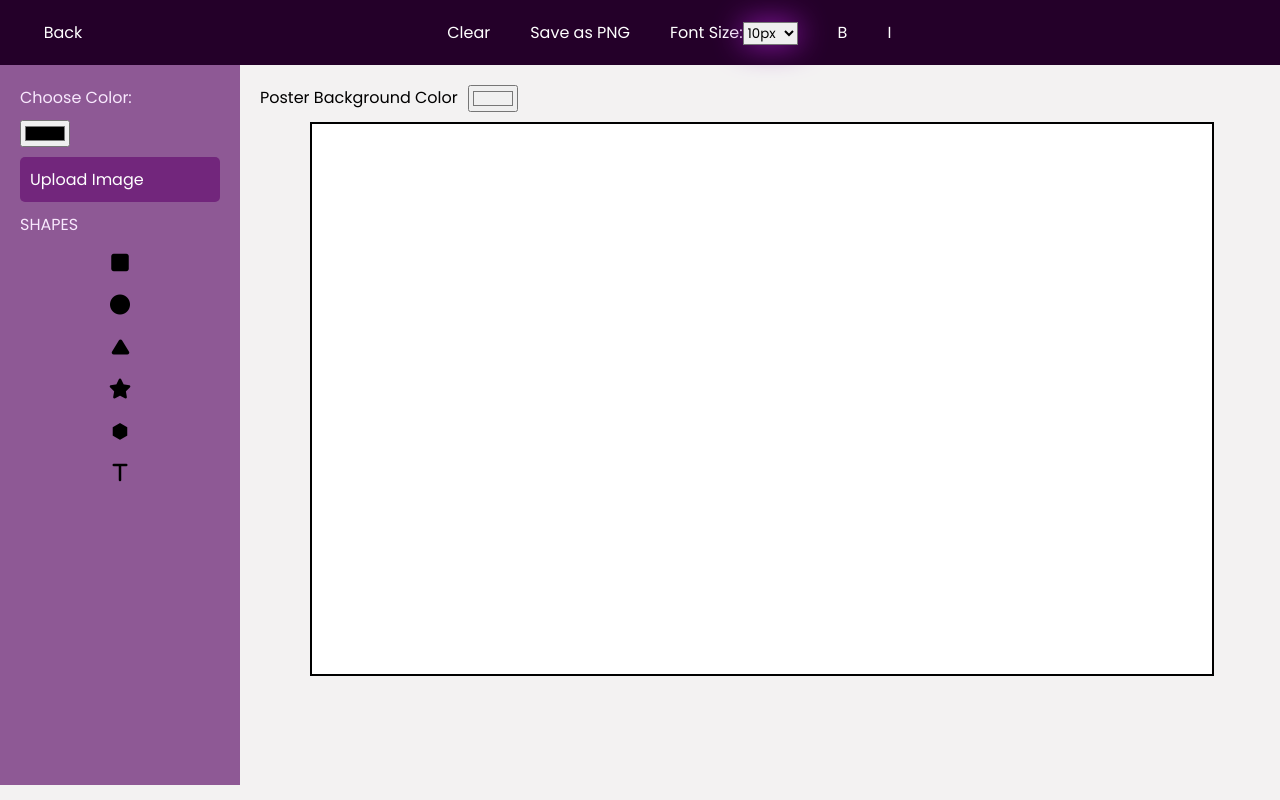
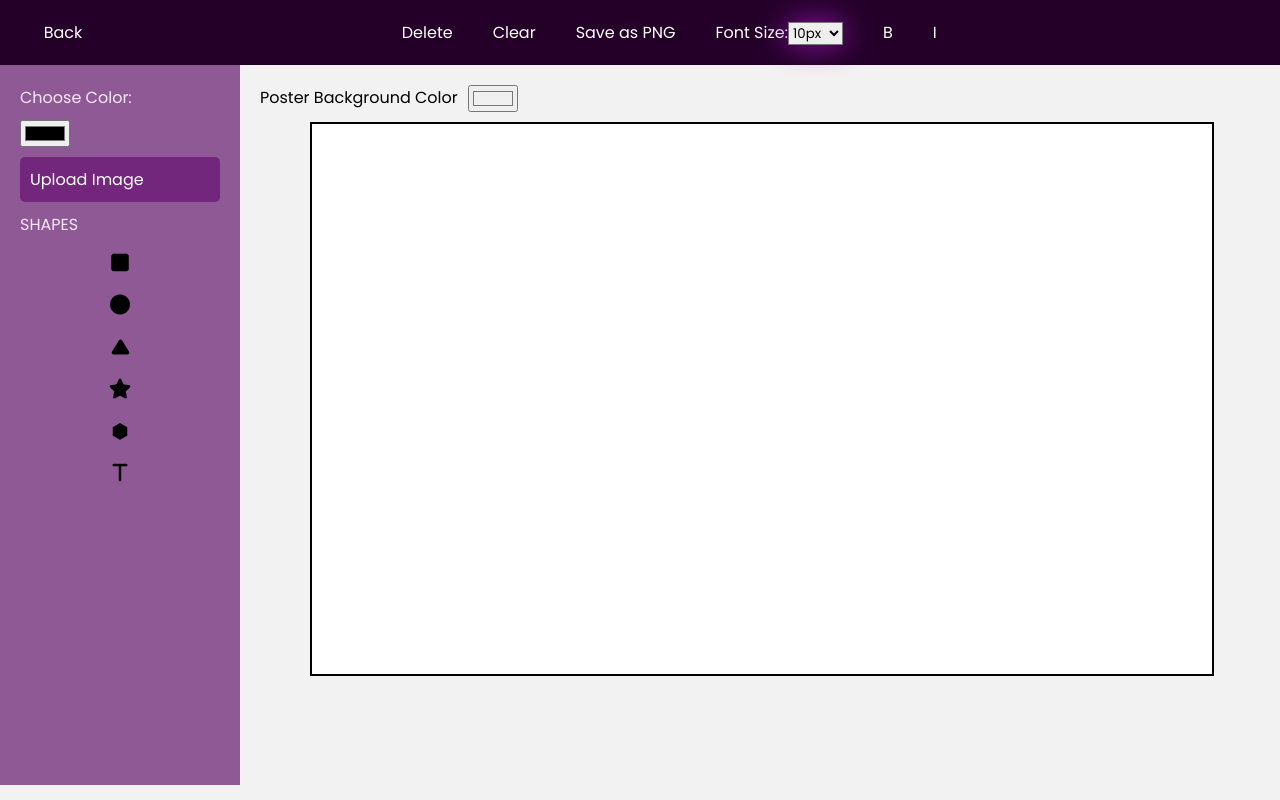
Before and after one commit to Bavanetha/Custom_Poster_Maker, a React (Vite) app: page /Custom_Poster_Maker/create-poster in a window 1280 px wide. Built offline with nearby package versions, Linux system fonts and the light colour scheme; a web font is replaced by a local one.

Commit message:
Delete feature added

```diff
--- a/src/components/MainApp.jsx
+++ b/src/components/MainApp.jsx
@@ -10,6 +10,14 @@ const MainApp = () => {
     const [selectedFontSize, setSelectedFontSize] = useState(10);
     const [isBold, setIsBold] = useState(false);
     const [isItalic, setIsItalic] = useState(false);
+    const [selectedElement, setSelectedElement] = useState(null);
+
+    const deleteSelectedElement = () => {
+      if (selectedElement) {
+        setElements(elements.filter((el) => el.id !== selectedElement.id));
+        setSelectedElement(null); // Reset selected element
+      }
+    };
 
   return (
     <div className="app-container">
@@ -19,13 +27,14 @@ const MainApp = () => {
       isBold={isBold}
       setIsBold={setIsBold}
       isItalic={isItalic}
-      setIsItalic={setIsItalic} />
+      setIsItalic={setIsItalic}
+      deleteSelectedElement={deleteSelectedElement} />
       <div className="content">
         <Sidebar setElements={setElements}
          selectedFontSize={selectedFontSize}
          isBold={isBold}
          isItalic={isItalic} />
-        <MainPosterArea elements={elements} setElements={setElements} />
+        <MainPosterArea elements={elements} setElements={setElements} setSelectedElement={setSelectedElement} />
       </div>
     </div>
   )
--- a/src/components/MainPosterArea.jsx
+++ b/src/components/MainPosterArea.jsx
@@ -2,7 +2,7 @@ import React, { useState } from "react";
 import PosterCanvas from "./PosterCanvas";
 import "../App.css";
 
-const MainPosterArea = ({ elements, setElements }) => {
+const MainPosterArea = ({ elements, setElements, setSelectedElement }) => {
   const [backgroundColor, setBackgroundColor] = useState("#f0f0f0");
 
   const handleColorChange = (e) => {
@@ -23,7 +23,7 @@ const MainPosterArea = ({ elements, setElements }) => {
       </div>
 
       <div id="poster-area" className="poster-area">
-        <PosterCanvas elements={elements} setElements={setElements} />
+        <PosterCanvas elements={elements} setElements={setElements} setSelectedElement = {setSelectedElement} />
       </div>
     </div>
   );
--- a/src/components/PosterCanvas.jsx
+++ b/src/components/PosterCanvas.jsx
@@ -2,8 +2,12 @@ import React, { useState } from "react";
 import { Rnd } from "react-rnd";
 import "../App.css";
 
-const PosterCanvas = ({ elements, setElements }) => {
+const PosterCanvas = ({ elements, setElements, setSelectedElement }) => {
   const [focusState, setFocusState] = useState({});
+
+  const handleSelectElement = (id) => {
+    setSelectedElement(elements.find((el) => el.id === id)); // Set the selected element
+  };
 
   // Handle dragging of elements
   const handleDrag = (id, x, y) => {
@@ -43,6 +47,7 @@ const PosterCanvas = ({ elements, setElements }) => {
             handleResize(el.id, ref.style.width, ref.style.height)
           }
           className={`shape ${el.type}`}
+          onClick={() => handleSelectElement(el.id)}
           style={{
             backgroundColor: el.type === "text" ? "transparent" : el.color,
             display: "flex",
--- a/src/components/Topbar.jsx
+++ b/src/components/Topbar.jsx
@@ -3,7 +3,7 @@ import {useNavigate } from "react-router-dom";
 import domtoimage from "dom-to-image";
 import "../App.css";
 
-const Topbar = ({ setElements, selectedFontSize,setSelectedFontSize,isBold,setIsBold,isItalic,setIsItalic}) => {
+const Topbar = ({ setElements, selectedFontSize,setSelectedFontSize,isBold,setIsBold,isItalic,setIsItalic, deleteSelectedElement }) => {
 
   const navigate = useNavigate();
 
@@ -34,6 +34,7 @@ const saveAsImage = () => {
 
       <button onClick={returnBack} className="back-btn">Back</button>
       <div className ="container">
+      <button onClick={deleteSelectedElement}>Delete</button>
       <button onClick={clearCanvas}>Clear</button>
       <button onClick={saveAsImage}>Save as PNG</button>
 
```
